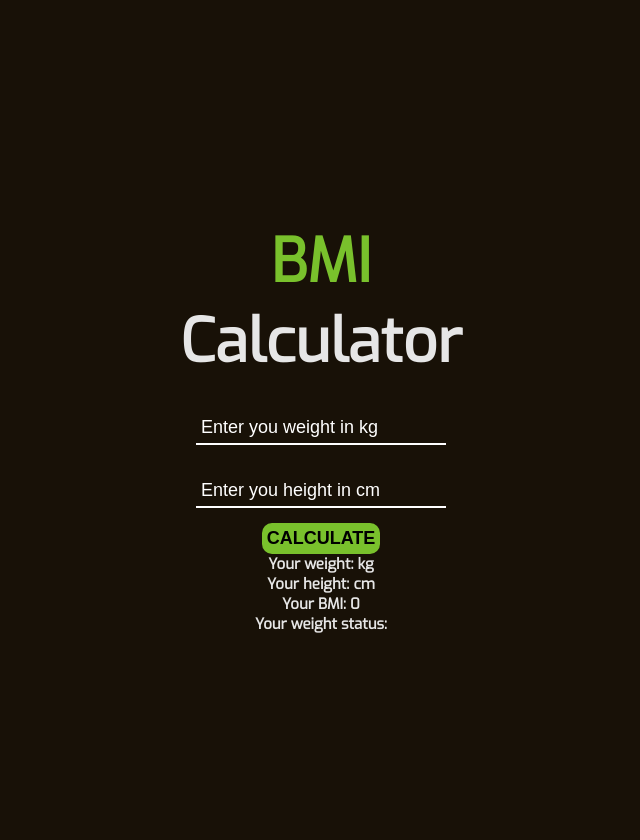
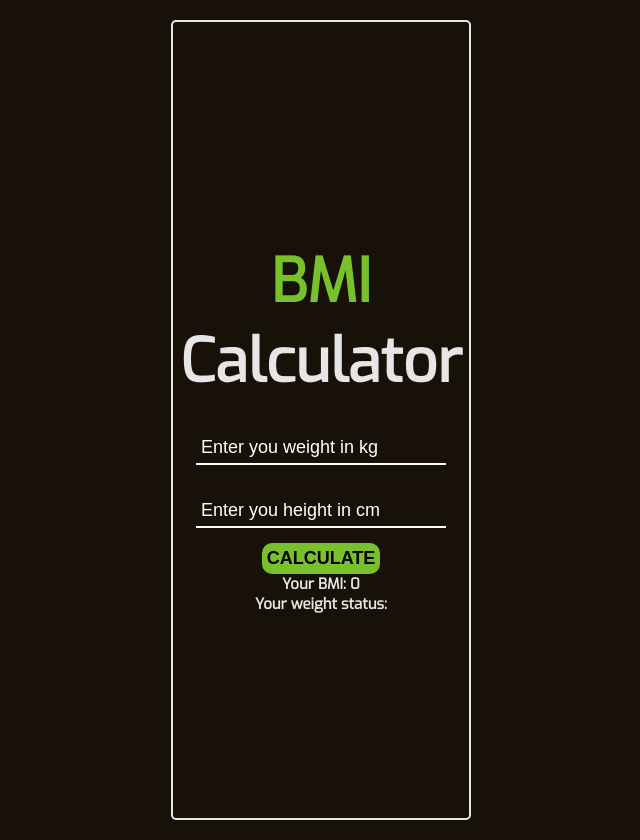
Before and after one commit to tamaskovacs0408/bmi_ts, a React (Create React App) app: page / in a window 1280 px wide. Shown: the whole page, without its empty margins (319-959 px from the left). Built offline with nearby package versions, Linux system fonts and the light colour scheme; the HTML template or start-up script is replaced by a standard one.

Commit message:
Update filees

```diff
--- a/src/app.style.ts
+++ b/src/app.style.ts
@@ -1,14 +1,16 @@
 import styled from "styled-components";
 
 export const Wrapper = styled.main`
-  width: 100vw;
-  height: 100vh;
+  width: 300px;
+  height: 600px;
   color: #e6e6e6;
   display: flex;
   flex-direction: column;
   justify-content: baseline;
   align-items: center;
   margin: 20px auto;
+  border: 2px solid #e6e6e6;
+  border-radius: 5px;
 
   @media screen and (min-width: 768px) {
     height: 800px;
--- a/src/components/calculator.tsx
+++ b/src/components/calculator.tsx
@@ -55,8 +55,6 @@ const Calculator = () => {
         <Button type="submit">Calculate</Button>
       </Form>
       <Result
-        height={height}
-        weight={weight}
         bmi={bmi}
         weightStatus={weightStatus}
       />
--- a/src/components/result.tsx
+++ b/src/components/result.tsx
@@ -1,13 +1,11 @@
 import React, {useState} from 'react'
 import { Props } from '../types'
 
-const Result: React.FC<Props> = ({height, weight, bmi, weightStatus}) => {
+const Result: React.FC<Props> = ({bmi, weightStatus}) => {
 
 
   return (
     <>
-      <h2>Your weight: {weight} kg</h2>
-      <h2>Your height: {height} cm</h2>
       <h2>Your BMI: {bmi}</h2>
       <h2>Your weight status: {weightStatus}</h2>
     </>
--- a/src/types.ts
+++ b/src/types.ts
@@ -1,6 +1,4 @@
 export interface Props {
-  height: number | string | null;
-  weight: number | string | null;
   bmi: number | null;
   weightStatus: string | null | undefined;
 }
```
